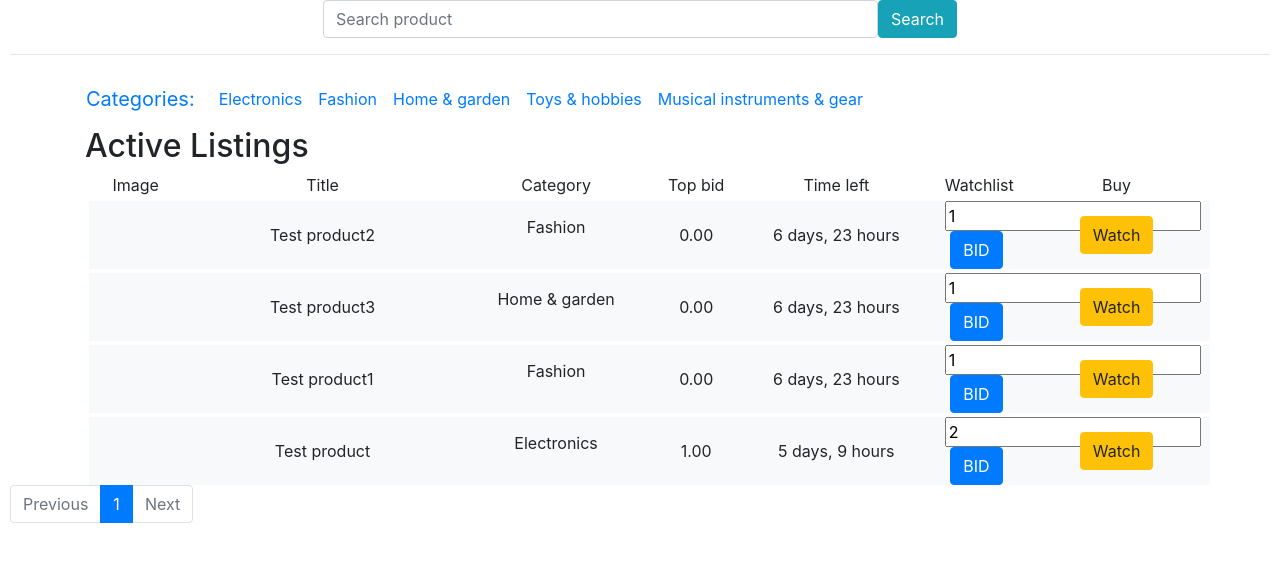
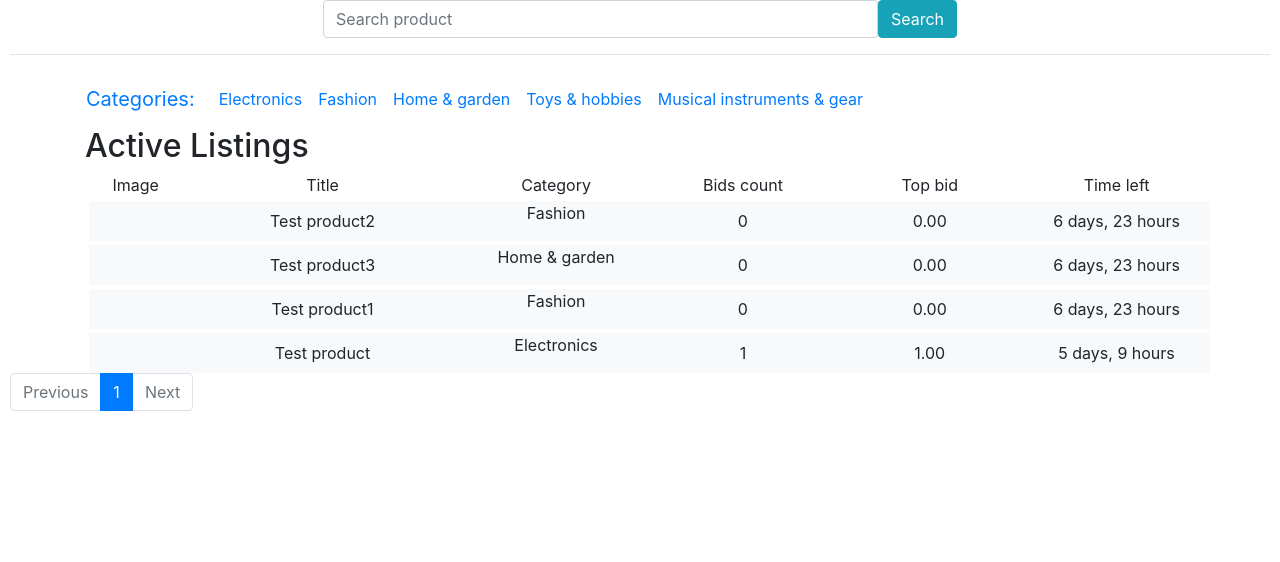
Before and after one commit to muhoed/cs50_web_python, a Django app: page / in a window 1280 px wide. Shown: the part 92-654 px from the top of the page. Run offline with Django 3.2, Linux system fonts and the light colour scheme; data comes from the database, SQL or seed files in the repository; both versions use the stored data as it was after the commit; tables that the repository leaves empty hold one stand-in row (values such as "Sample post"); some libraries are stand-ins or nearby versions.

```diff
--- a/commerce/auctions/templates/auctions/index.html
+++ b/commerce/auctions/templates/auctions/index.html
@@ -4,6 +4,7 @@
 <div class="container">
     <h2>Active Listings</h2>
 		<div class="header row mt-1 ml-1">
+			{% if user.is_authenticated %}
 				<div class="col-md-1 text-center">
 					Image
 				</div>
@@ -25,9 +26,30 @@
 				<div class="col-md-2 text-center">
 					Buy
 				</div>
+		    {% else %}
+				<div class="col-md-1 text-center">
+					Image
+				</div>
+				<div class="col-md-3 text-center">
+					Title
+				</div>
+				<div class="col-md-2 text-center">
+					Category
+				</div>
+				<div class="col-md-2 text-center">
+					Bids count
+				</div>
+				<div class="col-md-2 text-center">
+					Top bid
+				</div>
+				<div class="col-md-2 text-center">
+					Time left
+				</div>
+		    {% endif %}
 		</div>
 			{% for listing in listing_list %}
 				<a href="{{ listing.get_absolute_url }}">
+				{% if user.is_authenticated %}
 					<div class="row mt-1 ml-1 bg-light">
 						<div class="col-md-1 text-center align-self-center">
 						    <a href="{{ listing.product.image_url }}"></a>
@@ -47,19 +69,49 @@
 						    {{ listing.end_time|timeuntil }}
 						</div>
 						<div class="col-md-1 text-center align-self-center">
-							<form id="listing_{{ listing.id }}" action="{% url 'auctions:bid' listing.id %}" method="POST">
-							<input type="number" name="bid" value="{{ listing.max_bid|add:'1' }}">
-							<input class="btn btn-primary" type="submit" name="place_bid" id="place_bid_{{ listing_id }}" value="BID">
-							</form>
-						</div>
-						<div class="col-md-2 text-center align-self-center">
 							{% if listing in user.watchlist %}
 								<button class="btn btn-warning unwatch" id="{{ listing.id }}">Unwatch</button>
 							{% else %}
-								<button class="btn btn-warning unwatch" id="{{ listing.id }}">Watch</button>
+								<button class="btn btn-primary unwatch" id="{{ listing.id }}">Watch</button>
 							{% endif %}
 						</div>
+						<div class="col-md-2 text-center align-self-center">
+							<form id="listing_{{ listing.id }}" action="{% url 'auctions:bid' listing.id %}" method="POST">
+								<div class="d-flex nowrap">
+									<div class="w-50">
+										<input class="form-control" type="number" name="bid" value="{{ listing.max_bid|add:'1' }}">
 									</div>
+									<div class="w-25">
+										<button class="btn btn-primary" type="submit" id="place_bid_{{ listing_id }}">Bid</button>
+									</div>
+								</div>
+							</form>
+						</div>
+					</div>
+				{% else %}
+					<div class="row mt-1 ml-1 bg-light">
+						<div class="col-md-1 text-center align-self-center">
+						    <a href="{{ listing.product.image_url }}"></a>
+						    </div>
+						<div class="col-md-3 text-center align-self-center">
+						    {{ listing.product.name|capfirst }}
+						    </div>
+						    <div class="col-md-2 text-center align-self-center">
+							{% for category in listing.product.categories.all %}
+								<p>{{ category.name }}</p>
+							{% endfor %}
+						</div>
+						<div class="col-md-2 text-center align-self-center">
+						    {{ listing.bids.count }}
+						</div>
+						<div class="col-md-2 text-center align-self-center">
+						    {{ listing.max_bid }}
+						</div>
+						<div class="col-md-2 text-center align-self-center">
+						    {{ listing.end_time|timeuntil }}
+						</div>
+					</div>
+				{% endif %}
 				</a>
 			{% empty %}
 			    <p class="mt-1 ml-1 bg-light"></p>There are no active listings at the moment.</p>
```
Also changed, not shown: commerce/db.sqlite3. Lines whose indentation alone changed are shown as unchanged.
